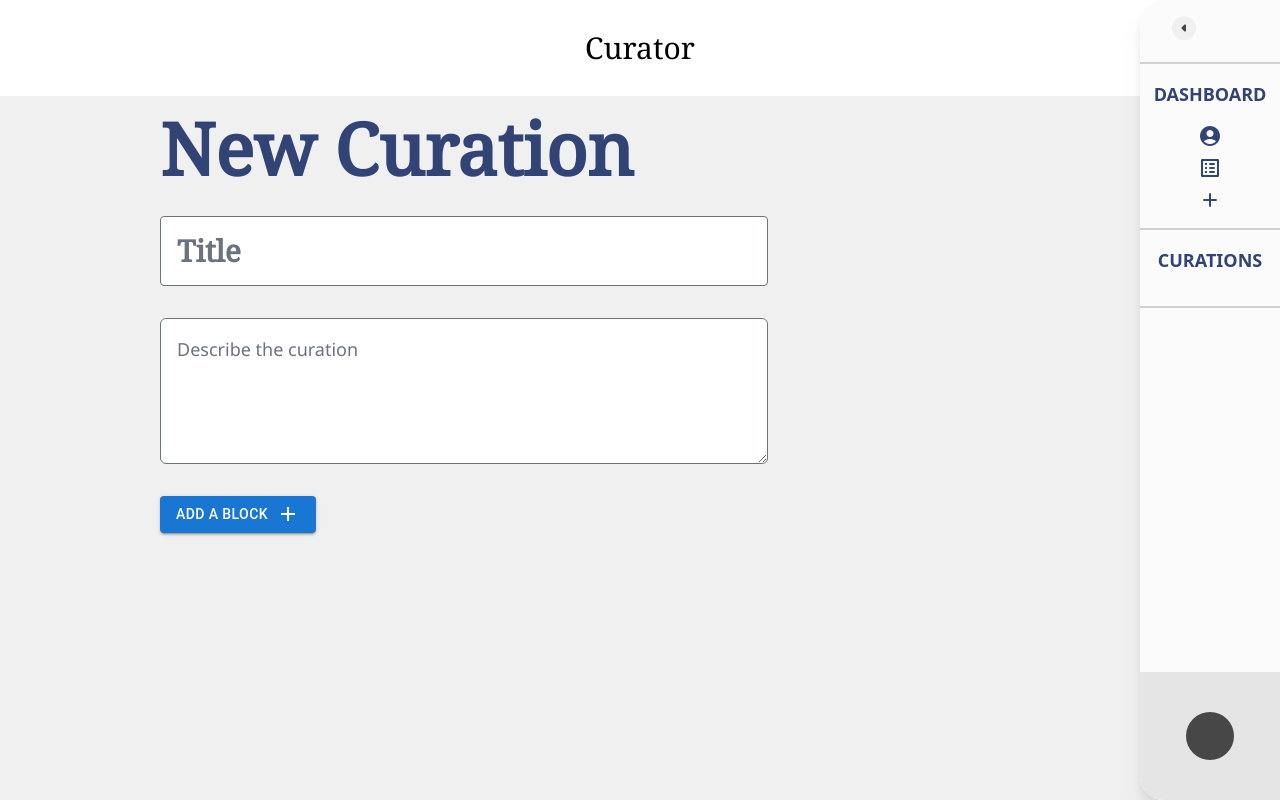
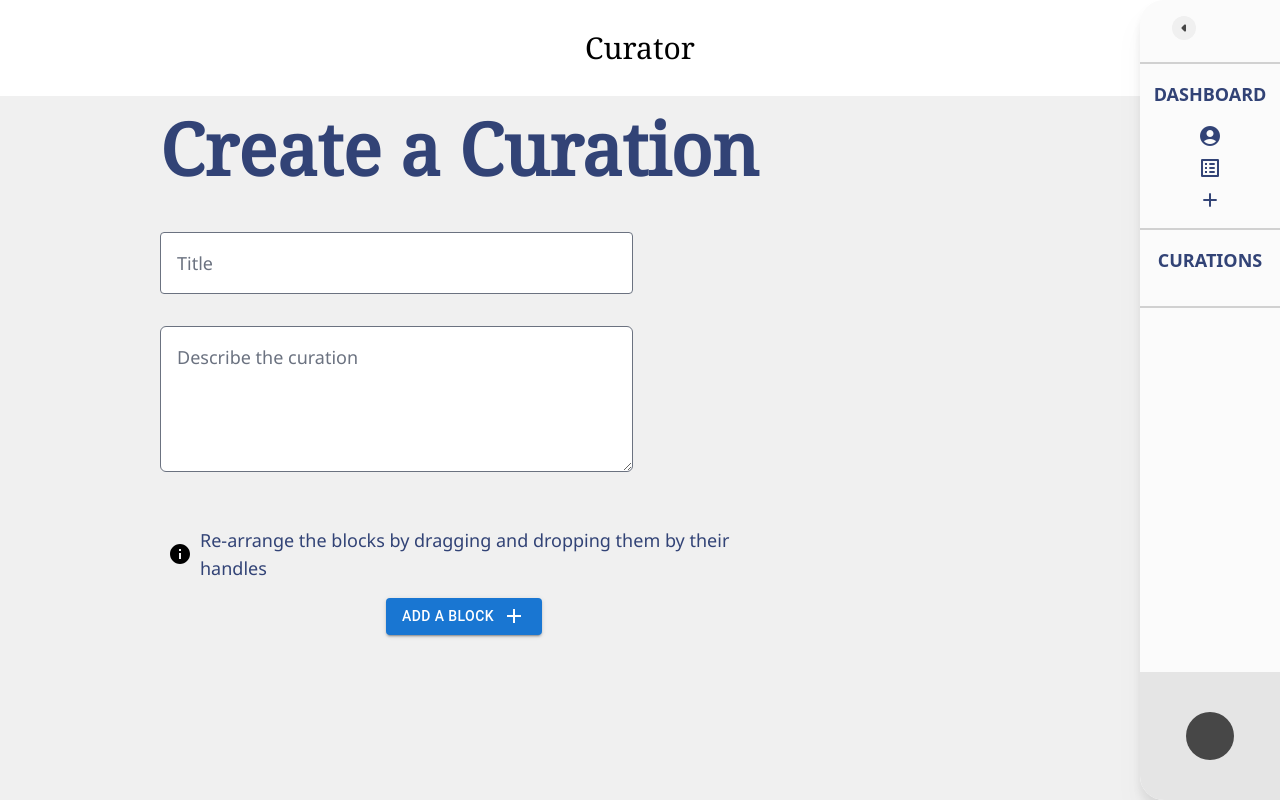
Before and after one commit to pranavraaghav/curator-frontend, a Next.js app: page /dashboard/curation/create in a window 1280 px wide. Shown: the top 800 px of the page. Built offline with nearby package versions, Linux system fonts and the light colour scheme.

Commit message:
style(create): updated style of add and submit button

```diff
--- a/components/Curation/EditableCuration.jsx
+++ b/components/Curation/EditableCuration.jsx
@@ -1,5 +1,5 @@
 import { useState } from "react"
-import Add from "@mui/icons-material/Add"
+import { Add, Publish, Info } from "@mui/icons-material"
 import { v4 as uuidv4 } from "uuid"
 import { Button, TextField } from "@mui/material"
 import EditableBlockCard from "../Block/EditableBlockCard"
@@ -52,8 +52,9 @@ function EditableCuration({ initState, submitHandler }) {
   }
 
   return (
+    <div className="flex flex-row ">
       <div className="flex flex-col items-start w-full p-4 space-y-8 lg:w-1/2 lg:ml-36 lg:mr-auto">
-      <h1 className="heading">New Curation</h1>
+        <h1 className="heading">Create a Curation</h1>
         {/* Title */}
         {/* <label
         htmlFor="title"
@@ -61,8 +62,9 @@ function EditableCuration({ initState, submitHandler }) {
       >
         Title
       </label> */}
+        <div className="card-wrapper">
           <input
-        className="text-lg rounded lg:text-3xl heading form-text"
+            className="text-lg rounded desc form-text"
             name="title"
             label="title"
             type="text"
@@ -89,6 +91,7 @@ function EditableCuration({ initState, submitHandler }) {
             onChange={changeDescriptionHandler}
             rows={4}
           />
+        </div>
 
         {/* Block Container */}
         {blocks.length !== 0 && (
@@ -96,7 +99,7 @@ function EditableCuration({ initState, submitHandler }) {
             <Droppable droppableId="blocks">
               {(provided) => (
                 <ul
-                className="flex flex-col gap-4 py-6"
+                  className="flex flex-col w-full gap-4 py-6"
                   {...provided.droppableProps}
                   ref={provided.innerRef}
                 >
@@ -139,22 +142,30 @@ function EditableCuration({ initState, submitHandler }) {
           </DragDropContext>
         )}
 
+        <div className="items-center justify-center space-y-4 fcc card-wrapper">
+          <div className="hidden card-wrapper frc hover:bg-hover lg:flex">
+            <Info className="mx-2 text-lg text-secondary lg:text-3xl" />
+            <h2 className="desc">
+              Re-arrange the blocks by dragging and dropping them by their
+              handles
+            </h2>
+          </div>
+          <div className="flex flex-row justify-around w-full">
             {/* Button to create new blocks*/}
             <Button
               variant="contained"
-        className="p-2 ml-auto text-sm font-bold hover:bg-secondary font-noto-sans 2xl:my-2 md:text-md lg:text-lg md:p-4"
+              className="flex p-2 text-sm font-bold hover:bg-secondary font-noto-sans 2xl:my-2 md:text-md lg:text-lg md:p-4"
               onClick={addNewBlock}
             >
               Add a block
               <Add className="ml-2 text-lg lg:text-3xl" />
             </Button>
-
             {/* Button to submit curation */}
             {/* TODO: Make a tailwind button for this */}
             {blocks.length !== 0 && (
               <Button
                 variant="contained"
-          className="block p-2 mx-auto text-sm font-bold bg-green-500 hover:bg-secondary font-noto-sans 2xl:my-2 md:text-md lg:text-lg md:p-4"
+                className="flex p-2 text-sm font-bold bg-green-500 hover:bg-secondary font-noto-sans 2xl:my-2 md:text-md lg:text-lg md:p-4"
                 onClick={() =>
                   submitHandler({
                     title: title,
@@ -163,9 +174,13 @@ function EditableCuration({ initState, submitHandler }) {
                   })
                 }
               >
-          Submit Curation
+                Submit
+                <Publish className="ml-2 text-lg lg:text-3xl" />
               </Button>
             )}
+          </div>
+        </div>
+      </div>
     </div>
   )
 }
```
Lines whose indentation alone changed are shown as unchanged.
